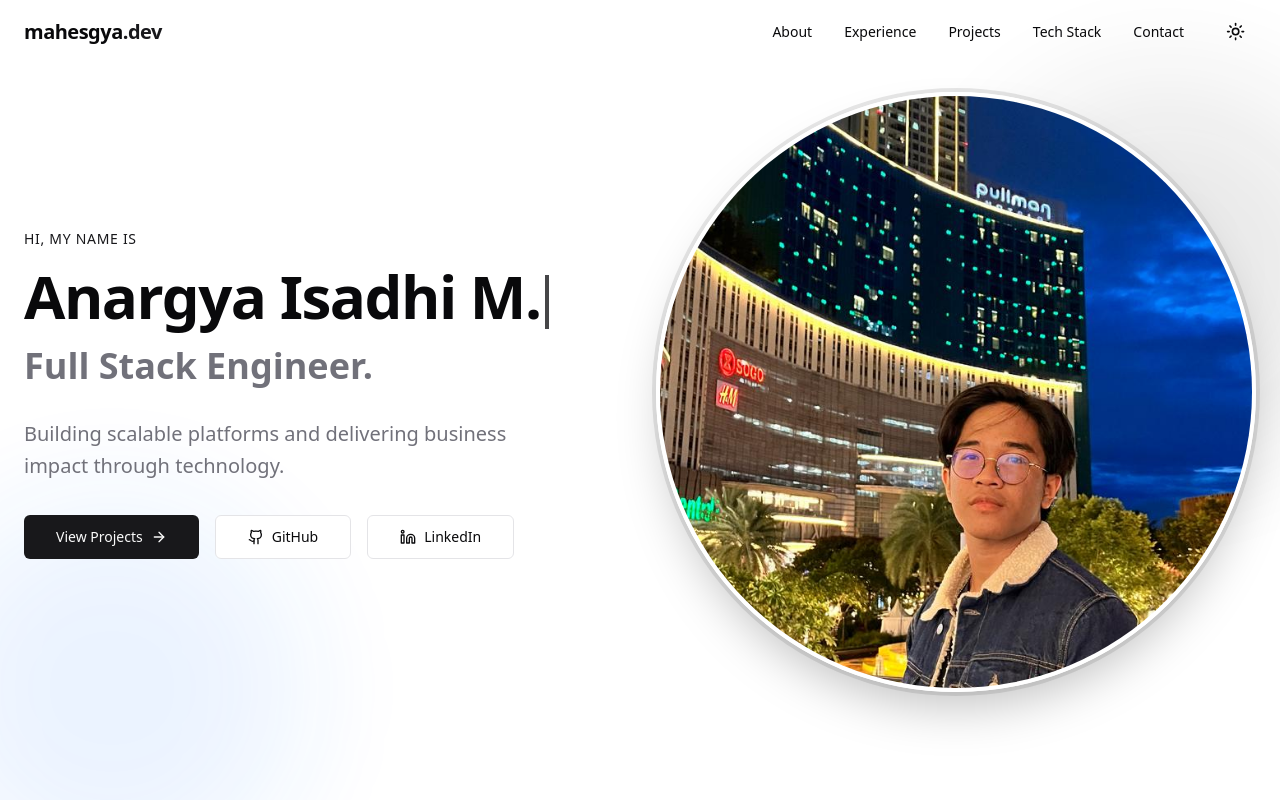
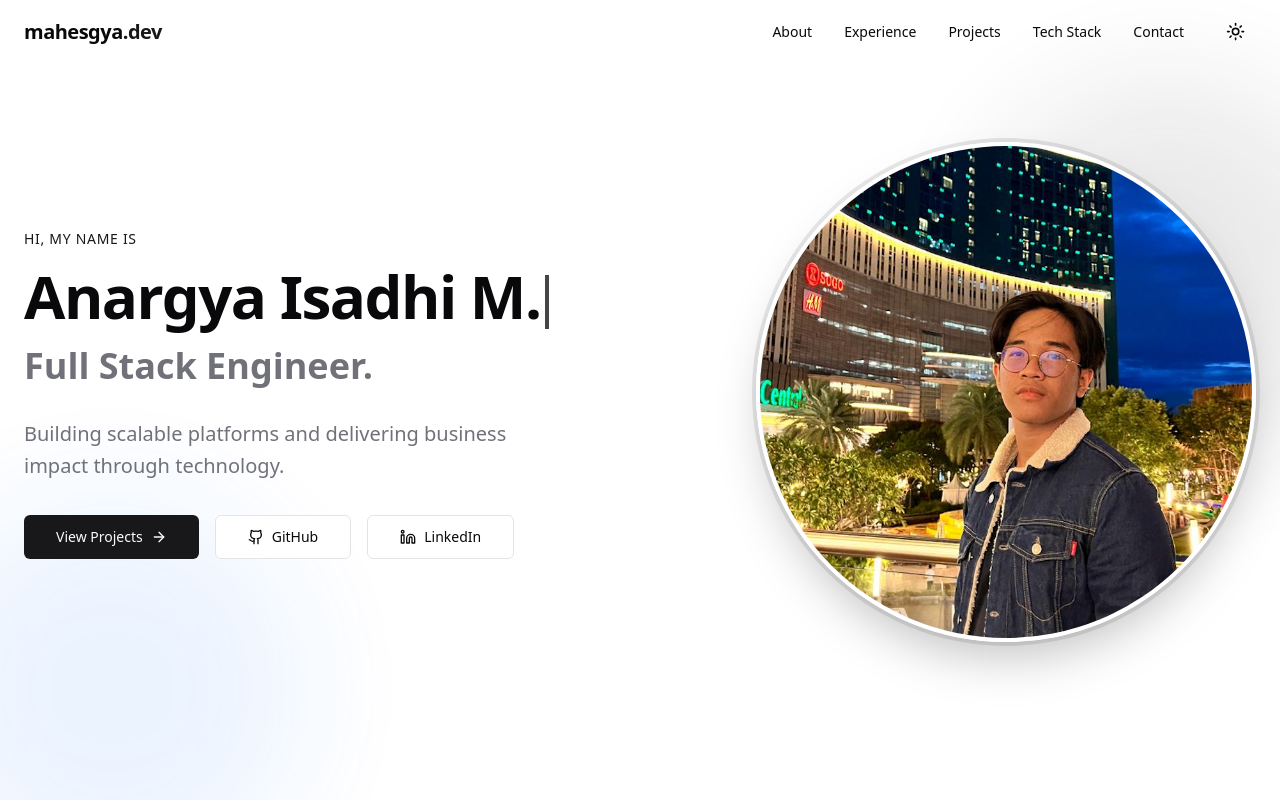
Before and after one commit to mahesgya/portofolio, a Next.js app: page / in a window 1280 px wide. Shown: the top 800 px of the page. Built offline with nearby package versions, Linux system fonts and the light colour scheme.

Commit message:
feat: update foto

```diff
--- a/src/app/layout.tsx
+++ b/src/app/layout.tsx
@@ -18,7 +18,9 @@ export const metadata: Metadata = {
   title: "Anargya Isadhi Maheswara | Full Stack Engineer",
   description: "Portfolio of Anargya Isadhi Maheswara, a Full Stack Engineer building scalable platforms.",
   icons: {
-    icon: "/favicon.ico",
+    icon: "/foto.jpeg",
+    shortcut: "/foto.jpeg",
+    apple: "/foto.jpeg",
   }
 };
 
--- a/src/components/sections/Hero.tsx
+++ b/src/components/sections/Hero.tsx
@@ -113,9 +113,9 @@ export function Hero() {
                         transition={{ duration: 0.6, delay: 0.3 }}
                         className="lg:w-1/2 flex justify-center lg:justify-end"
                     >
-                        <div className="relative w-64 h-64 md:w-80 md:h-80 lg:w-[600px] lg:h-[600px] rounded-full overflow-hidden border-4 border-background shadow-2xl ring-4 ring-primary/10">
+                        <div className="relative w-64 h-64 md:w-80 md:h-80 lg:w-[500px] lg:h-[500px] rounded-full overflow-hidden border-4 border-background shadow-2xl ring-4 ring-primary/10">
                             <Image
-                                src="/foto.jpeg"
+                                src="/foto2.png"
                                 alt="Anargya Isadhi Maheswara"
                                 fill
                                 className="object-cover"
```
Also changed, not shown: public/foto2.png (added).
